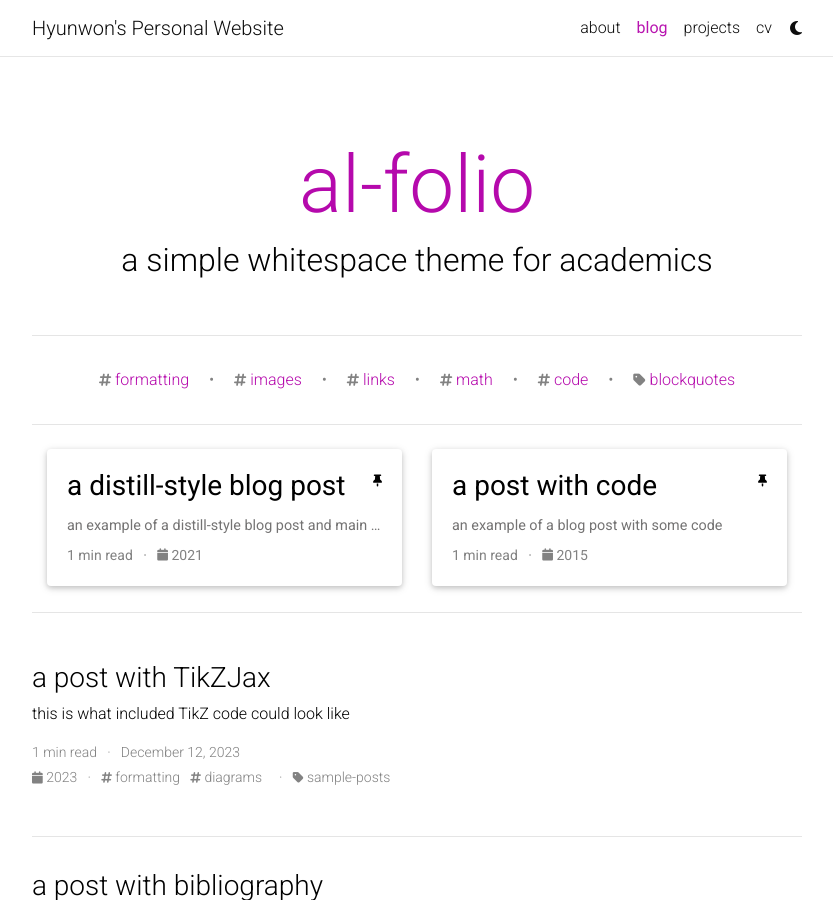
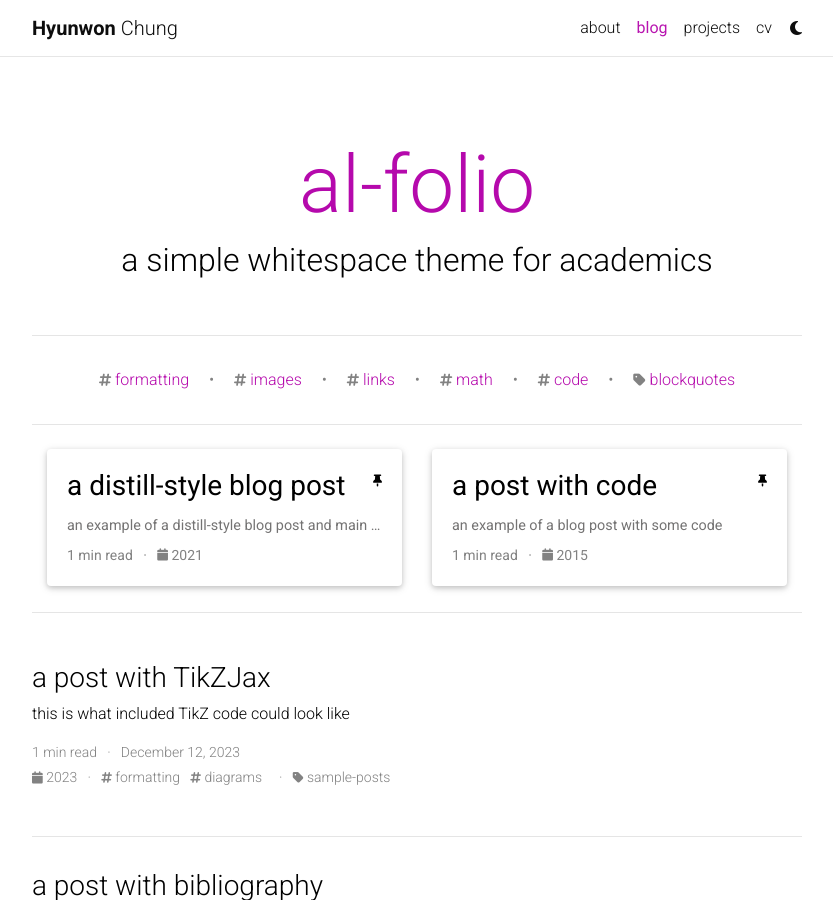
Before and after one commit to hyunwonch/hyunwonch.github.io, a Jekyll site: the page built from _pages/blog.md, in a window 1280 px wide and 900 px high. Shown: the whole window, without its empty margins (223-1056 px from the left). Built offline with Jekyll 4.4.1, drawn with Linux system fonts in a browser that asks for light colours; the list of posts is cut into pages by our own code; comment, search, counter and statistics services are not loaded; a style sheet for code colours, icons or effects is not loaded.

Commit message:
Change the title and subtitle of 'about'

```diff
--- a/_config.yml
+++ b/_config.yml
@@ -2,7 +2,7 @@
 # Site settings
 # -----------------------------------------------------------------------------
 
-title: Hyunwon's Personal Website # the website title (if blank, full name will be used instead)
+title: blank # the website title (if blank, full name will be used instead)
 first_name: Hyunwon
 middle_name:
 last_name: Chung
```
Also changed, not shown: _pages/about.md (+1 -1 lines).
